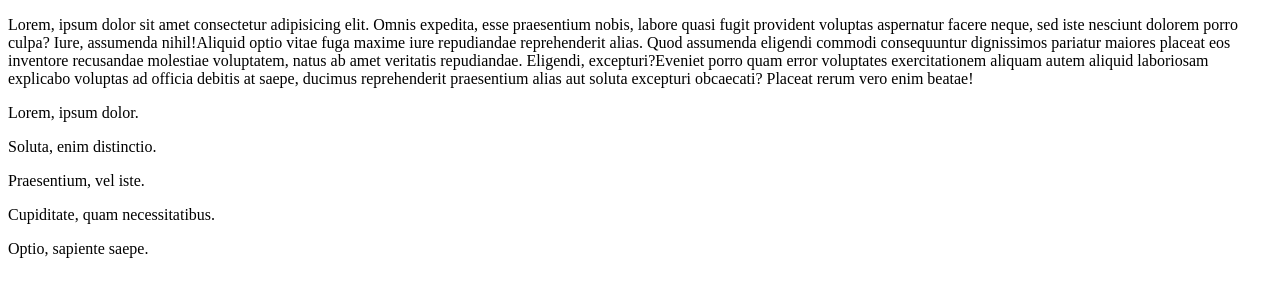
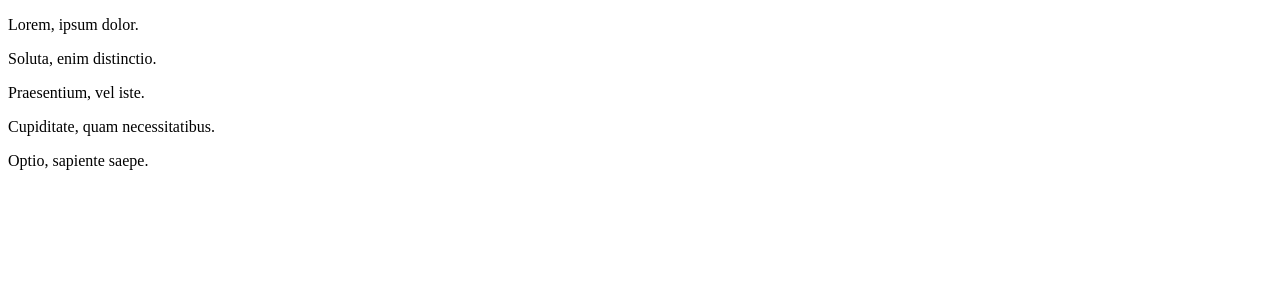
Before and after one commit to Ufuk2524/markdown, a plain HTML site: page index.html in a window 1280 px wide. Drawn offline with Linux system fonts and the light colour scheme.

Commit message:
dosyalar degisti

```diff
--- a/index.html
+++ b/index.html
@@ -9,28 +9,11 @@
 </head>
 
 <body>
-    <p>
-        <span>Lorem, ipsum dolor sit amet consectetur adipisicing elit. Omnis
-        expedita, esse praesentium nobis, labore quasi fugit provident voluptas
-        aspernatur facere neque, sed iste nesciunt dolorem porro culpa? Iure,
-        assumenda nihil!</span
-      ><span
-        >Aliquid optio vitae fuga maxime iure repudiandae reprehenderit alias.
-        Quod assumenda eligendi commodi consequuntur dignissimos pariatur
-        maiores placeat eos inventore recusandae molestiae voluptatem, natus ab
-        amet veritatis repudiandae. Eligendi, excepturi?</span
-      ><span
-        >Eveniet porro quam error voluptates exercitationem aliquam autem
-        aliquid laboriosam explicabo voluptas ad officia debitis at saepe,
-        ducimus reprehenderit praesentium alias aut soluta excepturi obcaecati?
-        Placeat rerum vero enim beatae!</span
-      >
-    </p>
-
     <p>Lorem, ipsum dolor.</p>
     <p>Soluta, enim distinctio.</p>
     <p>Praesentium, vel iste.</p>
     <p>Cupiditate, quam necessitatibus.</p>
     <p>Optio, sapiente saepe.</p>
-  </body>
+</body>
+
 </html>
```
